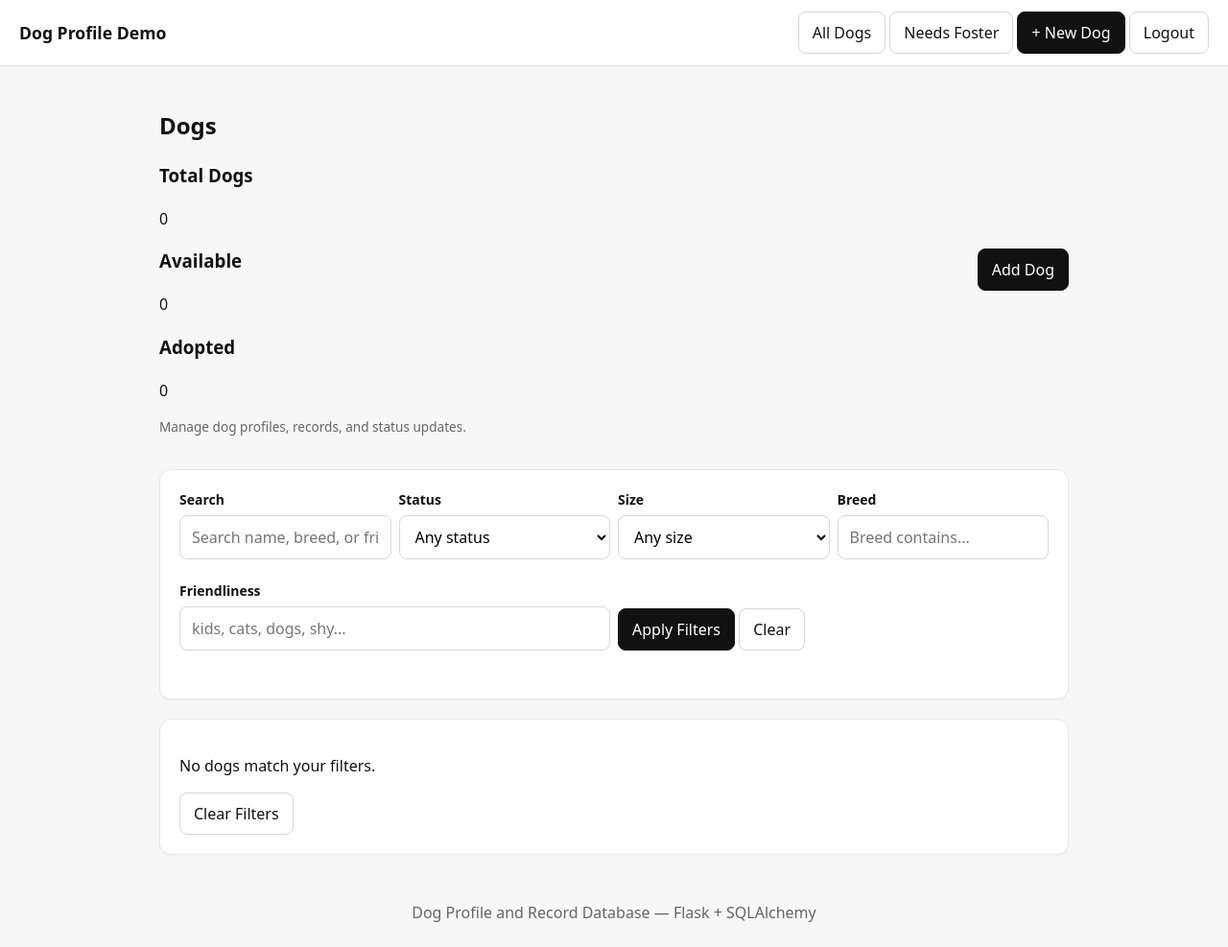
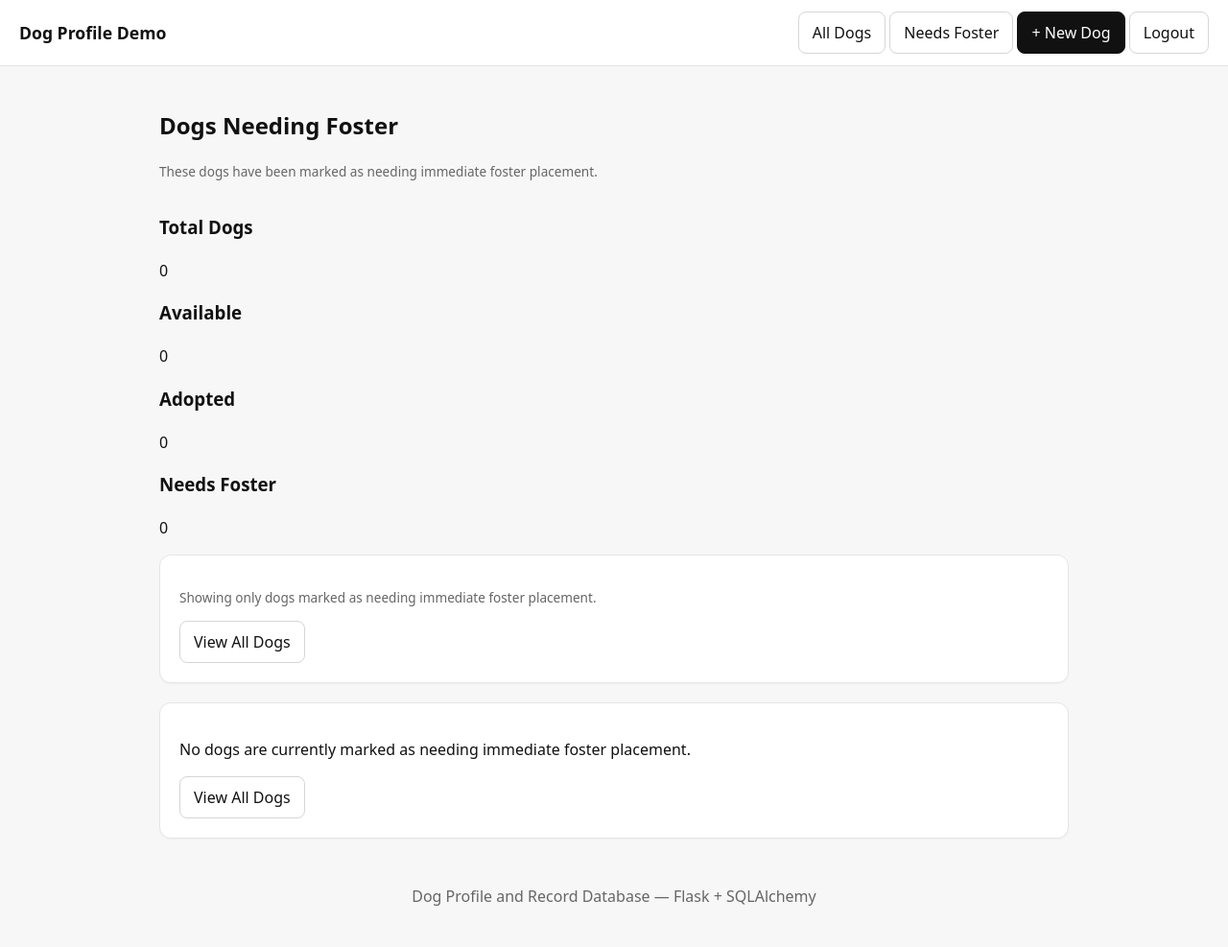
Before and after one commit to alexanmf/dog-app, a Flask app: page /foster-needed in a window 1280 px wide. Shown: the whole page at 96% size. After the commit the page ends 944 px from the top, so only its background shows below. Run offline with Flask 3, Linux system fonts and the light colour scheme; the visitor is signed in with stand-in values (Sample User, id 1); some libraries are stand-ins or nearby versions.

Commit message:
Update index.html

```diff
--- a/dog_profile_demo/templates/index.html
+++ b/dog_profile_demo/templates/index.html
@@ -3,7 +3,13 @@
 
 <div class="top-bar">
   <div>
-    <h2>Dogs</h2>
+    <h2>{{ 'Dogs Needing Foster' if foster_view else 'Dogs' }}</h2>
+    <p class="muted">
+      {{ 'These dogs have been marked as needing immediate foster placement.' if foster_view else 'Manage dog profiles, records, and status updates.' }}
+    </p>
+  </div>
+</div>
+
 <div class="dashboard-grid">
 
   <div class="dashboard-card">
@@ -21,15 +27,14 @@
     <p>{{ adopted_dogs }}</p>
   </div>
 
-</div>
-    <p class="muted">Manage dog profiles, records, and status updates.</p>
+  <div class="dashboard-card">
+    <h3>Needs Foster</h3>
+    <p>{{ foster_needed_dogs }}</p>
   </div>
 
-  {% if session.get("role") in ["admin", "coordinator", "staff"] %}
-    <a href="{{ url_for('dogs.add_dog') }}" class="btn primary">Add Dog</a>
-  {% endif %}
 </div>
 
+{% if not foster_view %}
   <div class="card">
     <form method="GET" action="{{ url_for('dogs.index') }}" class="filters">
 
@@ -39,7 +44,7 @@
           type="text"
           id="q"
           name="q"
-        placeholder="Search name, breed, or friendliness..."
+          placeholder="Search name, breed, gender, or friendliness..."
           value="{{ request.args.get('q', '') }}"
         >
       </div>
@@ -65,6 +70,19 @@
               {{ s }}
             </option>
           {% endfor %}
+        </select>
+      </div>
+
+      <div class="field">
+        <label for="gender">Gender</label>
+        <select name="gender" id="gender">
+          <option value="">Any gender</option>
+          <option value="Female" {% if request.args.get('gender') == "Female" %}selected{% endif %}>
+            Female
+          </option>
+          <option value="Male" {% if request.args.get('gender') == "Male" %}selected{% endif %}>
+            Male
+          </option>
         </select>
       </div>
 
@@ -98,6 +116,14 @@
 
     </form>
   </div>
+{% else %}
+  <div class="card">
+    <p class="muted">
+      Showing only dogs marked as needing immediate foster placement.
+    </p>
+    <a class="btn" href="{{ url_for('dogs.index') }}">View All Dogs</a>
+  </div>
+{% endif %}
 
 {% if dogs %}
   <p class="muted">
@@ -111,10 +137,12 @@
           <th>Photo</th>
           <th>Name</th>
           <th>Breed</th>
+          <th>Gender</th>
           <th>Age</th>
           <th>Size</th>
           <th>Friendliness</th>
           <th>Status</th>
+          <th>Foster Need</th>
           <th>Actions</th>
         </tr>
       </thead>
@@ -151,6 +179,7 @@
             </td>
 
             <td>{{ dog.breed or "N/A" }}</td>
+            <td>{{ dog.gender or "N/A" }}</td>
             <td>{{ dog.age or "N/A" }}</td>
             <td>{{ dog.size or "N/A" }}</td>
 
@@ -177,6 +206,14 @@
               <span class="badge {{ status_class }}">
                 {{ dog.status or "N/A" }}
               </span>
+            </td>
+
+            <td>
+              {% if dog.immediate_foster %}
+                <span class="badge medical">Needs Foster</span>
+              {% else %}
+                <span class="muted">—</span>
+              {% endif %}
             </td>
 
             <td class="actions">
@@ -210,8 +247,13 @@
 
 {% else %}
   <div class="card">
+    {% if foster_view %}
+      <p>No dogs are currently marked as needing immediate foster placement.</p>
+      <a class="btn" href="{{ url_for('dogs.index') }}">View All Dogs</a>
+    {% else %}
       <p>No dogs match your filters.</p>
       <a class="btn" href="{{ url_for('dogs.index') }}">Clear Filters</a>
+    {% endif %}
   </div>
 {% endif %}
 
```
Lines whose indentation alone changed are shown as unchanged.
